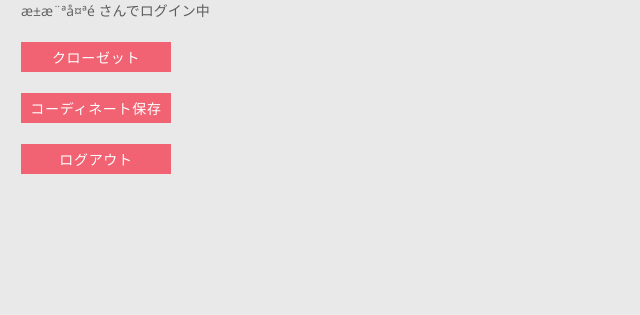
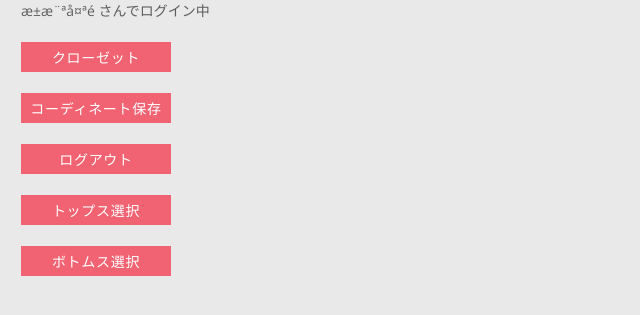
Before and after one commit to toyoko-creators/test-service, a PHP site: page /top.php in a window 1280 px wide. Shown: the top 315 px of the page, without its empty margins (0-640 px from the left). Run offline with PHP 8.4, Linux system fonts and the light colour scheme; the visitor is signed in with stand-in values (Sample User, id 1); some libraries are stand-ins or nearby versions.

Commit message:
トップス、ボトムス選択ボタン追加（配置はあとで調整）

```diff
--- a/top.php
+++ b/top.php
@@ -64,6 +64,12 @@
         <div class="button-normal">
             <input type="submit" class="button" name="logout" value="ログアウト">
         </div>
+        <div class="button-normal">
+            <input type="submit" class="button" name="tops" value="トップス選択">
+        </div>
+        <div class="button-normal">
+            <input type="submit" class="button" name="bottoms" value="ボトムス選択">
+        </div>
     </form>
 
 
```
